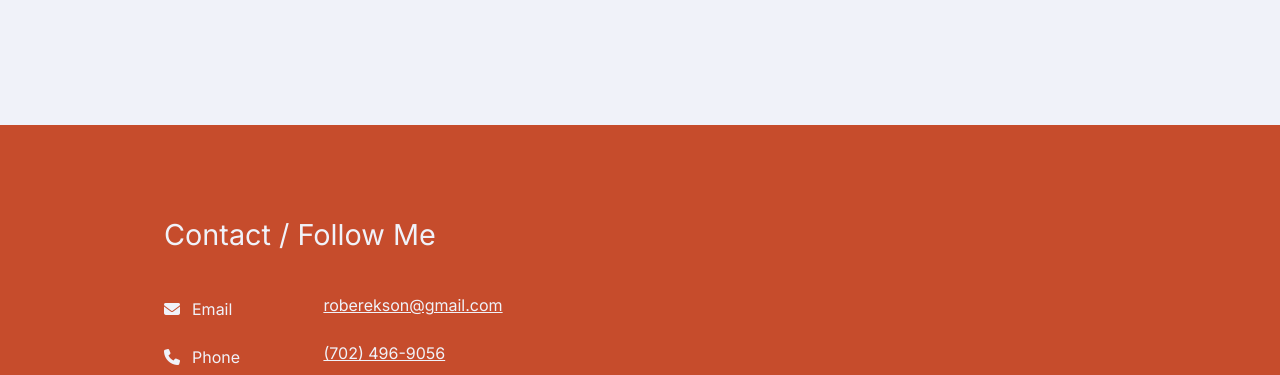
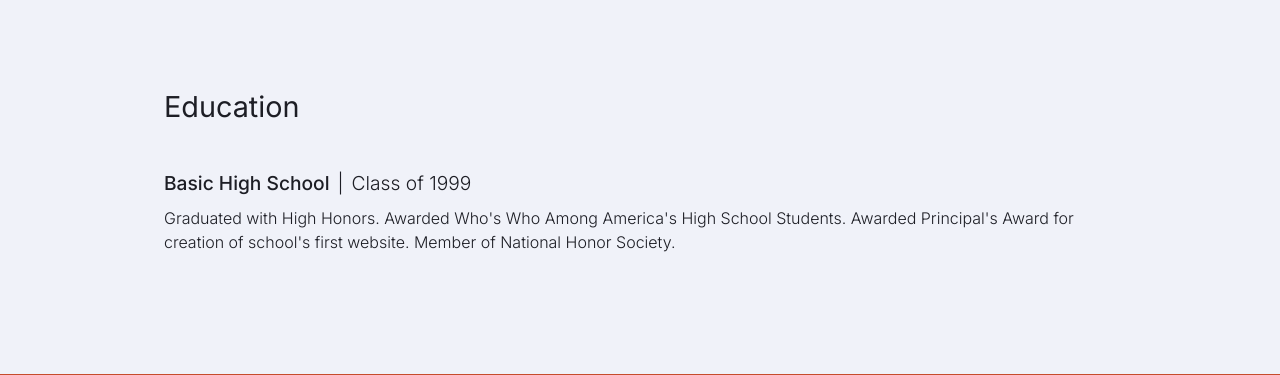
Before and after one commit to roberekson/dot-com, a website: page src/html/index.html in a window 1280 px wide. Shown: the part 4356-4731 px from the top of the page. Drawn offline with nearby package versions, Linux system fonts and the light colour scheme; files that its build step writes are made by us from their sources.

Commit message:
feat: :sparkles: Add Education section

```diff
--- a/src/html/index.html
+++ b/src/html/index.html
@@ -261,6 +261,15 @@
                 </ul>
 
             </section>
+
+            <section id="education">
+
+                <h3>Education</h3>
+
+                <h5><strong>Basic High School</strong>Class of 1999</h5>
+                <p>Graduated with High Honors. Awarded <em>Who's Who Among America's High School Students</em>. Awarded <em>Principal's Award</em> for creation of school's first website. Member of <em>National Honor Society</em>.</p>
+
+            </section>
         </main>
     </div>
 
```
